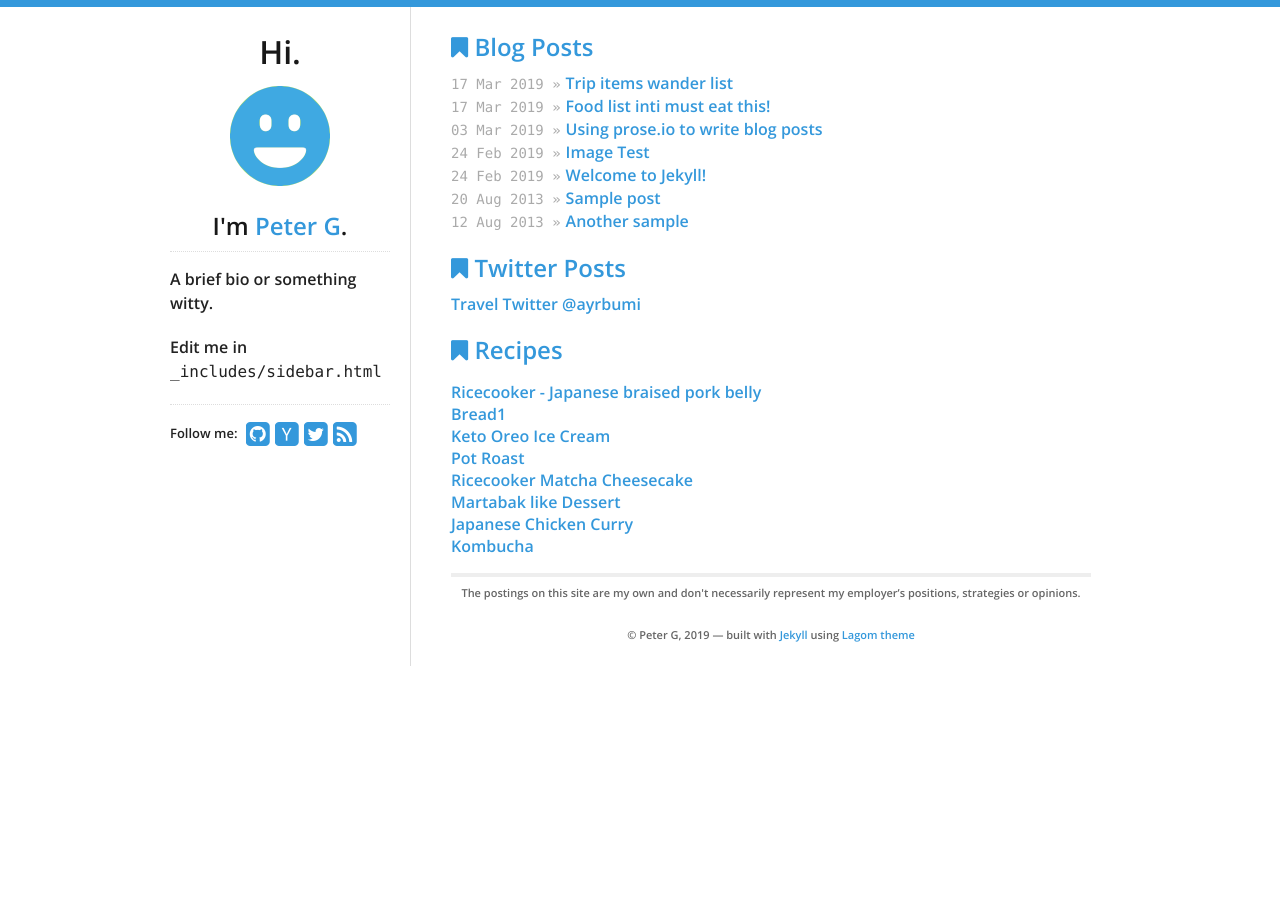
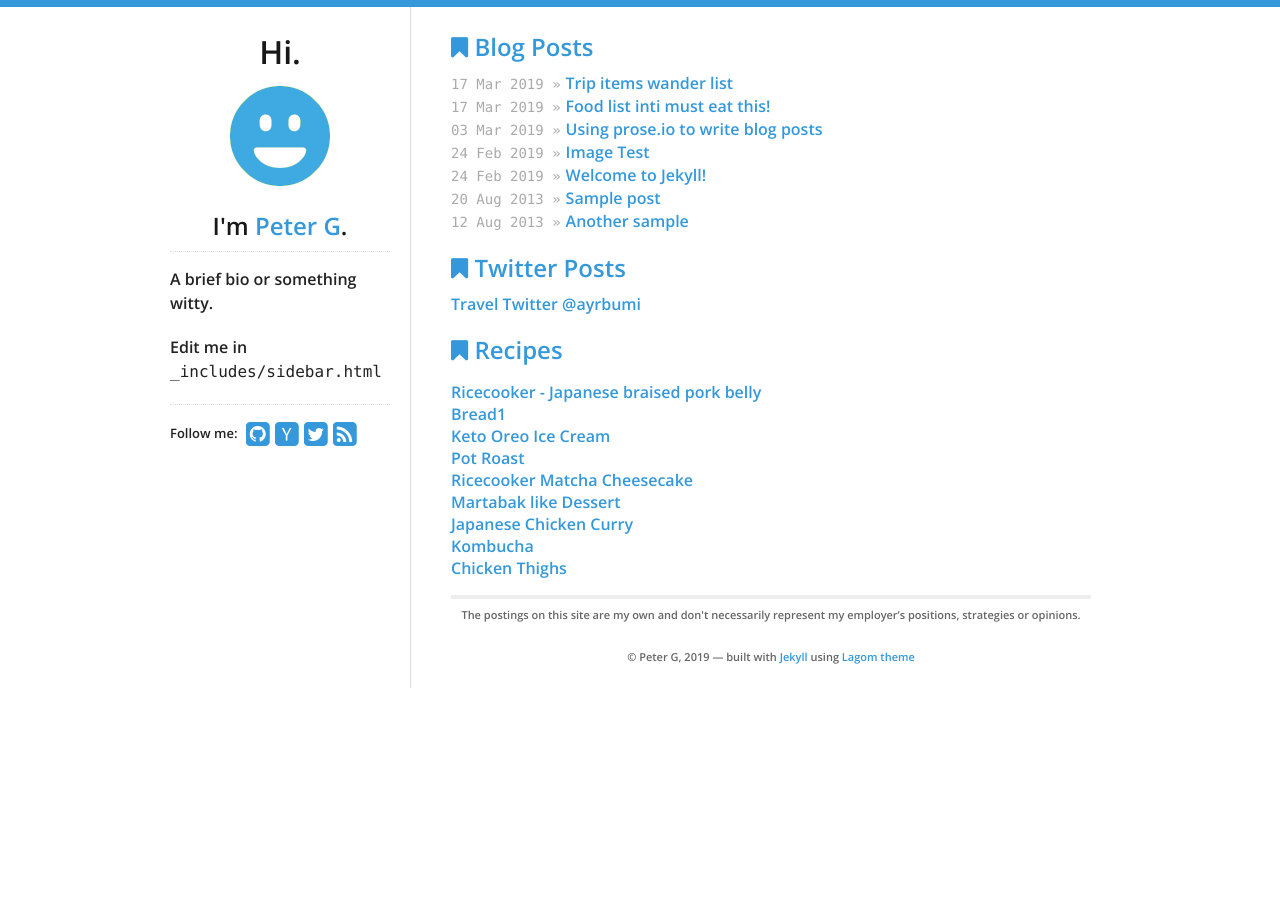
Before and after one commit to aegeon1/aegeon1.github.io, a Jekyll site: the page built from index.html, in a window 1280 px wide. Built offline with Jekyll 4.4.1, drawn with Linux system fonts in a browser that asks for light colours.

Commit message:
Update index.html

```diff
--- a/index.html
+++ b/index.html
@@ -34,6 +35,5 @@ Travel Twitter @ayrbumi
   <a href="recipes/Martabak-like-Dessert.html">Martabak like Dessert</a><br>
   <a href="recipes/Japanese-Chicken-Curry.html">Japanese Chicken Curry</a><br>
   <a href="recipes/Kombucha.html">Kombucha</a><br>
-
-
+  <a href="recipes/2019-07-15-Oven Baked Chicken Thighs.html">Chicken Thighs</a><br>
 </ul>
```
Also changed, not shown: other parts of index.html (+1 -0 lines).
